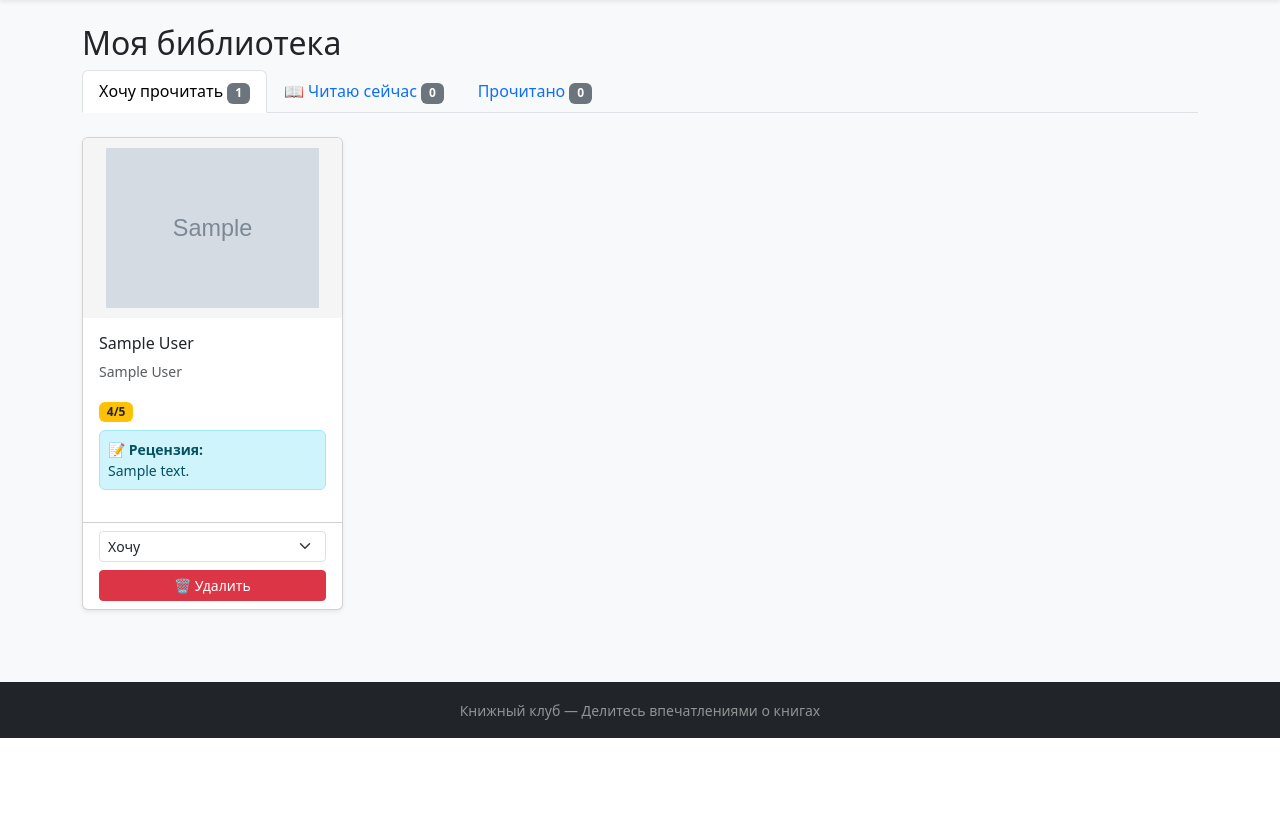
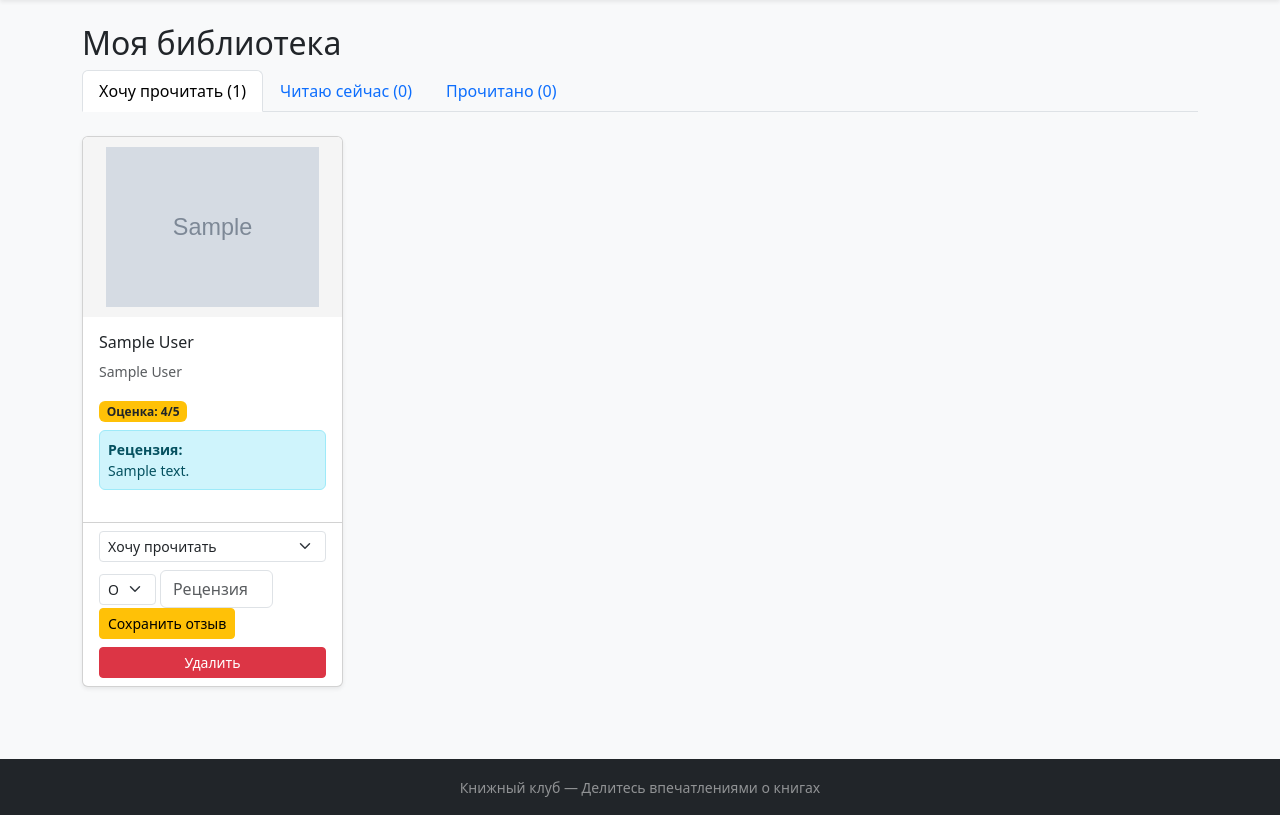
Before and after one commit to linacccccccfnk-svg/bookclub, a Flask app: page /profile in a window 1280 px wide. Shown: the part 68-883 px from the top of the page. Before the commit the page ends 806 px from the top, so only its background shows below. Run offline with Flask 3, Linux system fonts and the light colour scheme; a user stored in the database is signed in; tables that the repository leaves empty hold one stand-in row (values such as "Sample post"); grey boxes marked "Sample" are stand-in pictures.

Commit message:
Update profile.html

```diff
--- a/templates/profile.html
+++ b/templates/profile.html
@@ -1,23 +1,23 @@
 {% extends "base.html" %}
 
 {% block content %}
-<h2> Моя библиотека</h2>
+<h2>Моя библиотека</h2>
 
 {% if books %}
     <ul class="nav nav-tabs" id="libraryTabs">
         <li class="nav-item">
             <button class="nav-link active" data-bs-toggle="tab" data-bs-target="#want">
-                 Хочу прочитать <span class="badge bg-secondary">{{ books|selectattr("status", "equalto", "want")|list|length }}</span>
+                Хочу прочитать ({{ books|selectattr("status", "equalto", "want")|list|length }})
             </button>
         </li>
         <li class="nav-item">
             <button class="nav-link" data-bs-toggle="tab" data-bs-target="#reading">
-                📖 Читаю сейчас <span class="badge bg-secondary">{{ books|selectattr("status", "equalto", "reading")|list|length }}</span>
+                Читаю сейчас ({{ books|selectattr("status", "equalto", "reading")|list|length }})
             </button>
         </li>
         <li class="nav-item">
             <button class="nav-link" data-bs-toggle="tab" data-bs-target="#read">
-                 Прочитано <span class="badge bg-secondary">{{ books|selectattr("status", "equalto", "read")|list|length }}</span>
+                Прочитано ({{ books|selectattr("status", "equalto", "read")|list|length }})
             </button>
         </li>
     </ul>
@@ -33,7 +33,7 @@
                             <img src="{{ book.book_cover }}" class="card-img-top" style="height: 180px; object-fit: contain; background: #f5f5f5; padding: 10px;">
                         {% else %}
                             <div class="card-img-top bg-secondary text-white text-center py-4">
-                                <span style="font-size: 40px;">📖</span>
+                                <span style="font-size: 40px;">?</span>
                                 <p>Нет обложки</p>
                             </div>
                         {% endif %}
@@ -41,11 +41,11 @@
                             <h6 class="card-title">{{ book.book_title[:50] }}</h6>
                             <p class="card-text small text-muted">{{ book.book_author[:40] }}</p>
                             {% if book.rating %}
-                                <span class="badge bg-warning text-dark"> {{ book.rating }}/5</span>
+                                <span class="badge bg-warning text-dark">Оценка: {{ book.rating }}/5</span>
                             {% endif %}
                             {% if book.review %}
                                 <div class="alert alert-info small p-2 mt-2">
-                                    <strong>📝 Рецензия:</strong><br>
+                                    <strong>Рецензия:</strong><br>
                                     {{ book.review[:100] }}
                                 </div>
                             {% endif %}
@@ -53,13 +53,27 @@
                         <div class="card-footer bg-transparent">
                             <form method="POST" action="{{ url_for('update_status', book_id=book.id) }}" class="mb-2">
                                 <select name="status" class="form-select form-select-sm" onchange="this.form.submit()">
-                                    <option value="want" {% if book.status == 'want' %}selected{% endif %}> Хочу</option>
-                                    <option value="reading" {% if book.status == 'reading' %}selected{% endif %}> Читаю</option>
-                                    <option value="read" {% if book.status == 'read' %}selected{% endif %}> Прочитано</option>
+                                    <option value="want" {% if book.status == 'want' %}selected{% endif %}>Хочу прочитать</option>
+                                    <option value="reading" {% if book.status == 'reading' %}selected{% endif %}>Читаю сейчас</option>
+                                    <option value="read" {% if book.status == 'read' %}selected{% endif %}>Прочитано</option>
                                 </select>
                             </form>
-                            <form method="POST" action="{{ url_for('delete_book', book_id=book.id) }}" onsubmit="return confirm('Удалить книгу?')">
-                                <button type="submit" class="btn btn-danger btn-sm w-100">🗑️ Удалить</button>
+
+                            <form method="POST" action="{{ url_for('add_review', book_id=book.id) }}" class="mb-2">
+                                <select name="rating" class="form-select form-select-sm d-inline w-25">
+                                    <option value="">Оценка</option>
+                                    <option value="5">5 звезд</option>
+                                    <option value="4">4 звезды</option>
+                                    <option value="3">3 звезды</option>
+                                    <option value="2">2 звезды</option>
+                                    <option value="1">1 звезда</option>
+                                </select>
+                                <input type="text" name="review" class="form-control d-inline w-50" placeholder="Рецензия" style="display: inline-block;">
+                                <button type="submit" class="btn btn-warning btn-sm">Сохранить отзыв</button>
+                            </form>
+
+                            <form method="POST" action="{{ url_for('delete_book', book_id=book.id) }}" onsubmit="return confirm('Вы уверены, что хотите удалить эту книгу?')">
+                                <button type="submit" class="btn btn-danger btn-sm w-100">Удалить</button>
                             </form>
                         </div>
                     </div>
@@ -72,6 +86,7 @@
             </div>
         </div>
 
+        <!-- Вкладка: Читаю сейчас -->
         <div class="tab-pane fade" id="reading">
             <div class="row">
                 {% for book in books if book.status == 'reading' %}
@@ -81,7 +96,7 @@
                             <img src="{{ book.book_cover }}" class="card-img-top" style="height: 180px; object-fit: contain; background: #f5f5f5; padding: 10px;">
                         {% else %}
                             <div class="card-img-top bg-secondary text-white text-center py-4">
-                                <span style="font-size: 40px;">📖</span>
+                                <span style="font-size: 40px;">?</span>
                                 <p>Нет обложки</p>
                             </div>
                         {% endif %}
@@ -89,19 +104,39 @@
                             <h6 class="card-title">{{ book.book_title[:50] }}</h6>
                             <p class="card-text small text-muted">{{ book.book_author[:40] }}</p>
                             {% if book.rating %}
-                                <span class="badge bg-warning text-dark"> {{ book.rating }}/5</span>
+                                <span class="badge bg-warning text-dark">Оценка: {{ book.rating }}/5</span>
+                            {% endif %}
+                            {% if book.review %}
+                                <div class="alert alert-info small p-2 mt-2">
+                                    <strong>Рецензия:</strong><br>
+                                    {{ book.review[:100] }}
+                                </div>
                             {% endif %}
                         </div>
                         <div class="card-footer bg-transparent">
                             <form method="POST" action="{{ url_for('update_status', book_id=book.id) }}" class="mb-2">
                                 <select name="status" class="form-select form-select-sm" onchange="this.form.submit()">
-                                    <option value="want"> Хочу</option>
-                                    <option value="reading" selected>📖 Читаю</option>
-                                    <option value="read"> Прочитано</option>
+                                    <option value="want">Хочу прочитать</option>
+                                    <option value="reading" selected>Читаю сейчас</option>
+                                    <option value="read">Прочитано</option>
                                 </select>
                             </form>
-                            <form method="POST" action="{{ url_for('delete_book', book_id=book.id) }}" onsubmit="return confirm('Удалить книгу?')">
-                                <button type="submit" class="btn btn-danger btn-sm w-100"> Удалить</button>
+
+                            <form method="POST" action="{{ url_for('add_review', book_id=book.id) }}" class="mb-2">
+                                <select name="rating" class="form-select form-select-sm d-inline w-25">
+                                    <option value="">Оценка</option>
+                                    <option value="5">5 звезд</option>
+                                    <option value="4">4 звезды</option>
+                                    <option value="3">3 звезды</option>
+                                    <option value="2">2 звезды</option>
+                                    <option value="1">1 звезда</option>
+                                </select>
+                                <input type="text" name="review" class="form-control d-inline w-50" placeholder="Рецензия" style="display: inline-block;">
+                                <button type="submit" class="btn btn-warning btn-sm">Сохранить отзыв</button>
+                            </form>
+
+                            <form method="POST" action="{{ url_for('delete_book', book_id=book.id) }}" onsubmit="return confirm('Вы уверены, что хотите удалить эту книгу?')">
+                                <button type="submit" class="btn btn-danger btn-sm w-100">Удалить</button>
                             </form>
                         </div>
                     </div>
@@ -124,7 +159,7 @@
                             <img src="{{ book.book_cover }}" class="card-img-top" style="height: 180px; object-fit: contain; background: #f5f5f5; padding: 10px;">
                         {% else %}
                             <div class="card-img-top bg-secondary text-white text-center py-4">
-                                <span style="font-size: 40px;">📖</span>
+                                <span style="font-size: 40px;">?</span>
                                 <p>Нет обложки</p>
                             </div>
                         {% endif %}
@@ -132,11 +167,11 @@
                             <h6 class="card-title">{{ book.book_title[:50] }}</h6>
                             <p class="card-text small text-muted">{{ book.book_author[:40] }}</p>
                             {% if book.rating %}
-                                <span class="badge bg-warning text-dark"> {{ book.rating }}/5</span>
+                                <span class="badge bg-warning text-dark">Оценка: {{ book.rating }}/5</span>
                             {% endif %}
                             {% if book.review %}
                                 <div class="alert alert-info small p-2 mt-2">
-                                    <strong> Рецензия:</strong><br>
+                                    <strong>Рецензия:</strong><br>
                                     {{ book.review[:100] }}
                                 </div>
                             {% endif %}
@@ -144,13 +179,27 @@
                         <div class="card-footer bg-transparent">
                             <form method="POST" action="{{ url_for('update_status', book_id=book.id) }}" class="mb-2">
                                 <select name="status" class="form-select form-select-sm" onchange="this.form.submit()">
-                                    <option value="want"> Хочу</option>
-                                    <option value="reading"> Читаю</option>
-                                    <option value="read" selected> Прочитано</option>
+                                    <option value="want">Хочу прочитать</option>
+                                    <option value="reading">Читаю сейчас</option>
+                                    <option value="read" selected>Прочитано</option>
                                 </select>
                             </form>
-                            <form method="POST" action="{{ url_for('delete_book', book_id=book.id) }}" onsubmit="return confirm('Удалить книгу?')">
-                                <button type="submit" class="btn btn-danger btn-sm w-100">🗑️ Удалить</button>
+
+                            <form method="POST" action="{{ url_for('add_review', book_id=book.id) }}" class="mb-2">
+                                <select name="rating" class="form-select form-select-sm d-inline w-25">
+                                    <option value="">Оценка</option>
+                                    <option value="5">5 звезд</option>
+                                    <option value="4">4 звезды</option>
+                                    <option value="3">3 звезды</option>
+                                    <option value="2">2 звезды</option>
+                                    <option value="1">1 звезда</option>
+                                </select>
+                                <input type="text" name="review" class="form-control d-inline w-50" placeholder="Рецензия" style="display: inline-block;">
+                                <button type="submit" class="btn btn-warning btn-sm">Сохранить отзыв</button>
+                            </form>
+
+                            <form method="POST" action="{{ url_for('delete_book', book_id=book.id) }}" onsubmit="return confirm('Вы уверены, что хотите удалить эту книгу?')">
+                                <button type="submit" class="btn btn-danger btn-sm w-100">Удалить</button>
                             </form>
                         </div>
                     </div>
@@ -165,7 +214,7 @@
     </div>
 {% else %}
     <div class="alert alert-info">
-         Ваша библиотека пуста. Перейдите в <a href="/search">поиск</a>, чтобы добавить книги.
+        Ваша библиотека пуста. Перейдите в поиск, чтобы добавить книги.
     </div>
 {% endif %}
 {% endblock %}
```
